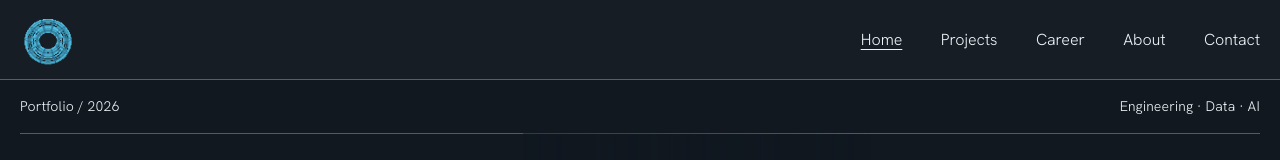
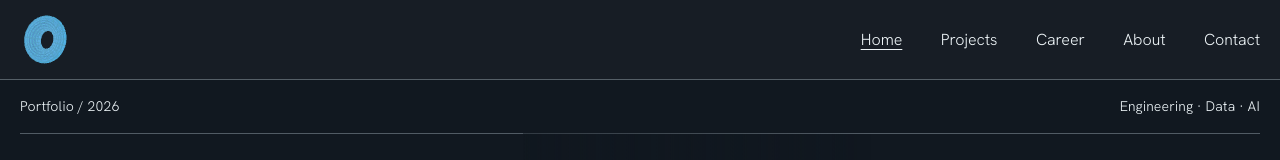
Before and after one commit to tlynx538/tlynx538.github.io, a Next.js app: page / in a window 1280 px wide. Shown: the top 160 px of the page. Built offline with nearby package versions, Linux system fonts and the light colour scheme.

Commit message:
Synchronize header torus with homepage animation

```diff
--- a/src/app/globals.css
+++ b/src/app/globals.css
@@ -185,11 +185,6 @@ ol,ul {
 }
 .footer-credit a {
   text-decoration: underline;
-}
-.torus-compact picture,.torus-compact img {
-  display: block;
-  width: 100%;
-  height: 100%;
 }
 .hero {
   min-height: min(880px,calc(100svh - 80px));
--- a/src/components/Torus.jsx
+++ b/src/components/Torus.jsx
@@ -3,6 +3,17 @@
 import { useEffect, useRef, useState } from "react";
 
 const TAU = Math.PI * 2;
+// Both toruses sample one clock and pointer response, including after navigation.
+const pointer = { x: 0, y: 0 };
+const rotation = { x: .15, z: 0, lastSample: 0 };
+const sampleRotation = (now) => {
+  const elapsed = Math.min(now - rotation.lastSample, 50);
+  rotation.lastSample = now;
+  const smoothing = 1 - Math.pow(.975, elapsed / (1000 / 60));
+  rotation.x += (.15 + pointer.y * .13 - rotation.x) * smoothing;
+  rotation.z += (pointer.x * .16 - rotation.z) * smoothing;
+  return [rotation.x, (now * .000102) % TAU, rotation.z];
+};
 const fallbackPoint = (u, v) => {
   const radius = 1.4 + .58 * Math.cos(v);
   return `${(200 + radius * Math.cos(u) * 84).toFixed(1)},${(200 + (radius * Math.sin(u) * .88 + .58 * Math.sin(v) * .25) * 84).toFixed(1)}`;
@@ -21,7 +32,6 @@ export default function Torus({ compact = false, href }) {
   const [active, setActive] = useState(false);
 
   useEffect(() => {
-    if (compact) return;
     const element = host.current;
     const stage = element.parentElement;
     const media = window.matchMedia("(prefers-reduced-motion: reduce)");
@@ -42,7 +52,6 @@ export default function Torus({ compact = false, href }) {
     let colorAttribute;
     let lastLight = 0;
     let lastRender = 0;
-    const pointer = { x: 0, y: 0 };
     const onPointer = (event) => {
       const bounds = element.getBoundingClientRect();
       pointer.x = (event.clientX - bounds.left) / bounds.width - .5;
@@ -70,7 +79,6 @@ export default function Torus({ compact = false, href }) {
         frame = requestAnimationFrame(tick);
         return;
       }
-      const elapsed = Math.min(now - lastRender, 50);
       lastRender = now;
       if (colorAttribute && now - lastLight >= 55) {
         const values = colorAttribute.array;
@@ -90,10 +98,7 @@ export default function Torus({ compact = false, href }) {
         colorAttribute.needsUpdate = true;
         lastLight = now;
       }
-      group.rotation.y += elapsed * .000102;
-      const smoothing = 1 - Math.pow(.975, elapsed / (1000 / 60));
-      group.rotation.x += (.15 + pointer.y * .13 - group.rotation.x) * smoothing;
-      group.rotation.z += (pointer.x * .16 - group.rotation.z) * smoothing;
+      group.rotation.set(...sampleRotation(now));
       renderer.render(scene, camera);
       frame = requestAnimationFrame(tick);
     };
@@ -189,16 +194,21 @@ export default function Torus({ compact = false, href }) {
     observer.observe(element);
     media.addEventListener("change", onMedia);
     document.addEventListener("visibilitychange", onVisibility);
-    stage.addEventListener("pointermove", onPointer);
-    stage.addEventListener("pointerleave", onLeave);
+    if (!compact) {
+      stage.addEventListener("pointermove", onPointer);
+      stage.addEventListener("pointerleave", onLeave);
+    }
     return () => {
       disposed = true;
       cancelAnimationFrame(frame);
       observer.disconnect();
       media.removeEventListener("change", onMedia);
       document.removeEventListener("visibilitychange", onVisibility);
-      stage.removeEventListener("pointermove", onPointer);
-      stage.removeEventListener("pointerleave", onLeave);
+      if (!compact) {
+        stage.removeEventListener("pointermove", onPointer);
+        stage.removeEventListener("pointerleave", onLeave);
+        onLeave();
+      }
       resizeObserver?.disconnect();
       if (renderer) {
         renderer.domElement.removeEventListener("webglcontextlost", onLost);
@@ -211,8 +221,6 @@ export default function Torus({ compact = false, href }) {
     };
   }, [compact]);
 
-  if (compact) return <div className="hero-torus torus-compact" aria-hidden="true"><picture><source media="(prefers-reduced-motion: reduce)" srcSet="/favicon.ico" type="image/x-icon" /><img src="/donut.gif" width="56" height="56" alt="" decoding="async" /></picture></div>;
-
   const Host = href ? "a" : "div";
   return <Host ref={host} href={href} className={`hero-torus${compact ? " torus-compact" : ""}${active ? " is-active" : ""}`} aria-hidden={href ? undefined : true} aria-label={href ? "Learn about the torus on Wolfram MathWorld" : undefined}><svg aria-hidden="true" className="torus-fallback" viewBox="0 0 400 400" fill="none" stroke="currentColor" strokeWidth=".75">{fallbackFibers.map((path, index) => <path key={`fiber-${index}`} d={path} strokeOpacity={.38 + .24 * Math.sin(index * 4.1) ** 2}/>)}{fallbackRings.map((path, index) => <path key={`ring-${index}`} d={path} strokeOpacity=".25"/>)}</svg></Host>;
 }
```
Also changed, not shown: 4 other files (tests, documents, lock files or other folders).
